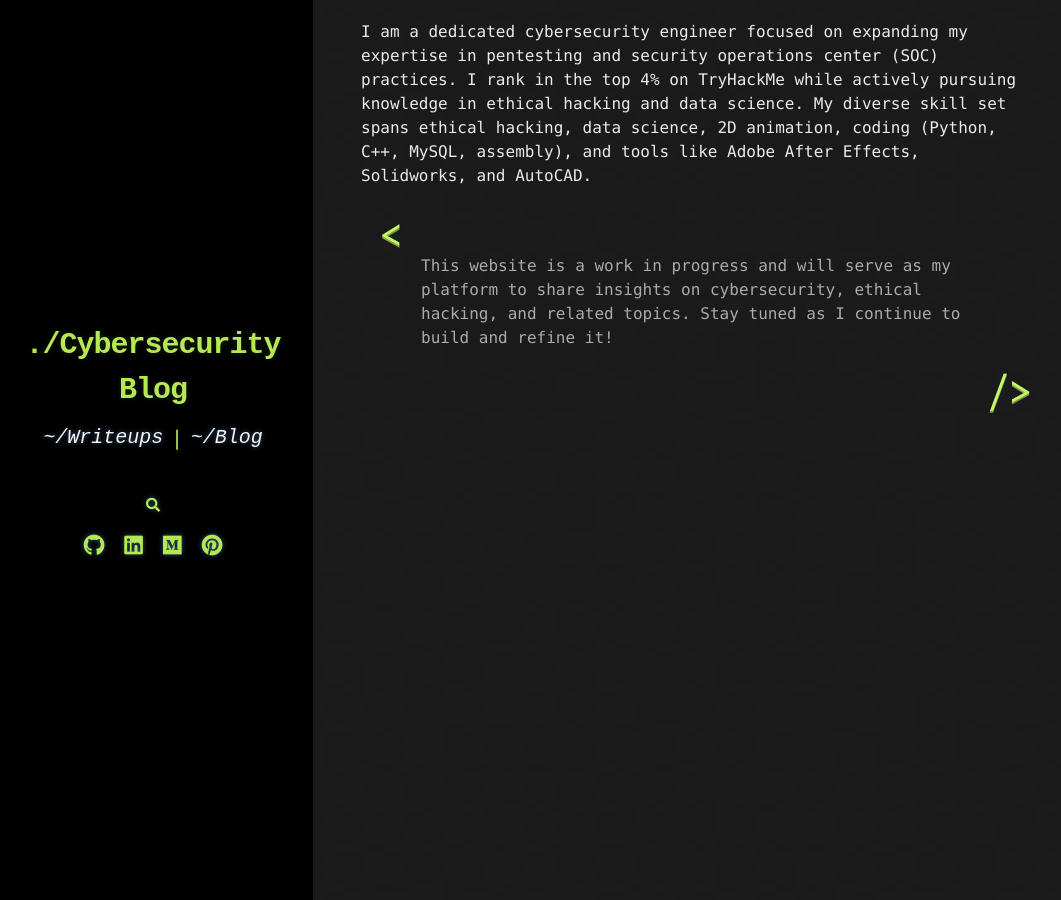
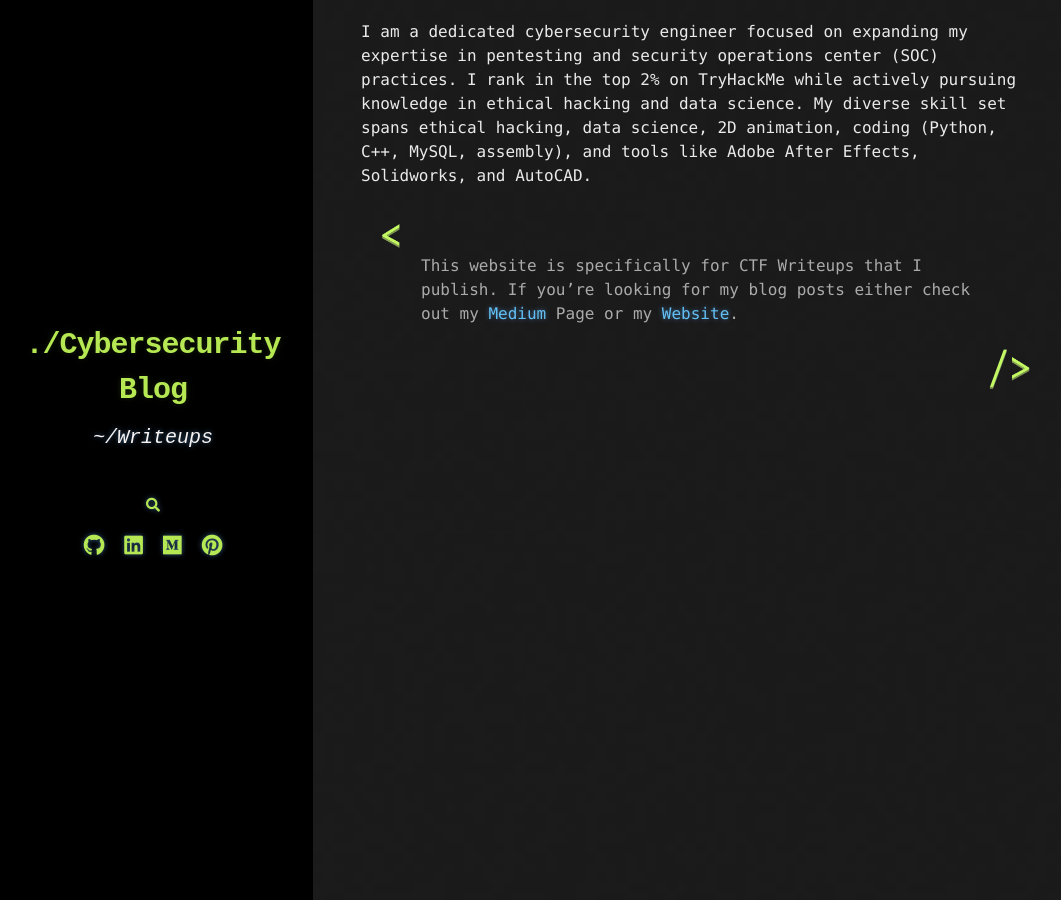
Before and after one commit to MasterChief220/bloggingwebsite, a Jekyll site: the page built from _pages/index.md, in a window 1280 px wide. Shown: the whole page, without its empty margins (7-1068 px from the left). Built offline with Jekyll 4.4.1, drawn with Linux system fonts in a browser that asks for light colours; comment, search, counter and statistics services are not loaded.

Commit message:
Removed Blogs section and Added my main Website and Medium Links

```diff
--- a/_config.yml
+++ b/_config.yml
@@ -46,5 +46,5 @@ collections:
       output: true
    solutions:
       output: true
-   blog:
-      output: true
+   #blog:
+      #output: false
--- a/_data/dirs.yml
+++ b/_data/dirs.yml
@@ -1,3 +1,3 @@
 - writeups
 #- solutions
-- blog
+#- blog
--- a/_pages/index.md
+++ b/_pages/index.md
@@ -2,6 +2,6 @@
 layout: default
 ---
 
-I am a dedicated cybersecurity engineer focused on expanding my expertise in pentesting and security operations center (SOC) practices. I rank in the top 4% on TryHackMe while actively pursuing knowledge in ethical hacking and data science. My diverse skill set spans ethical hacking, data science, 2D animation, coding (Python, C++, MySQL, assembly), and tools like Adobe After Effects, Solidworks, and AutoCAD.
+I am a dedicated cybersecurity engineer focused on expanding my expertise in pentesting and security operations center (SOC) practices. I rank in the top 2% on TryHackMe while actively pursuing knowledge in ethical hacking and data science. My diverse skill set spans ethical hacking, data science, 2D animation, coding (Python, C++, MySQL, assembly), and tools like Adobe After Effects, Solidworks, and AutoCAD.
 
-> This website is a work in progress and will serve as my platform to share insights on cybersecurity, ethical hacking, and related topics. Stay tuned as I continue to build and refine it!
+> This website is specifically for CTF Writeups that I publish. If you're looking for my blog posts either check out my [Medium](https://medium.com/@bassam-khan) Page or my [Website](https://snowdensvault.fyi/posts/).
```
